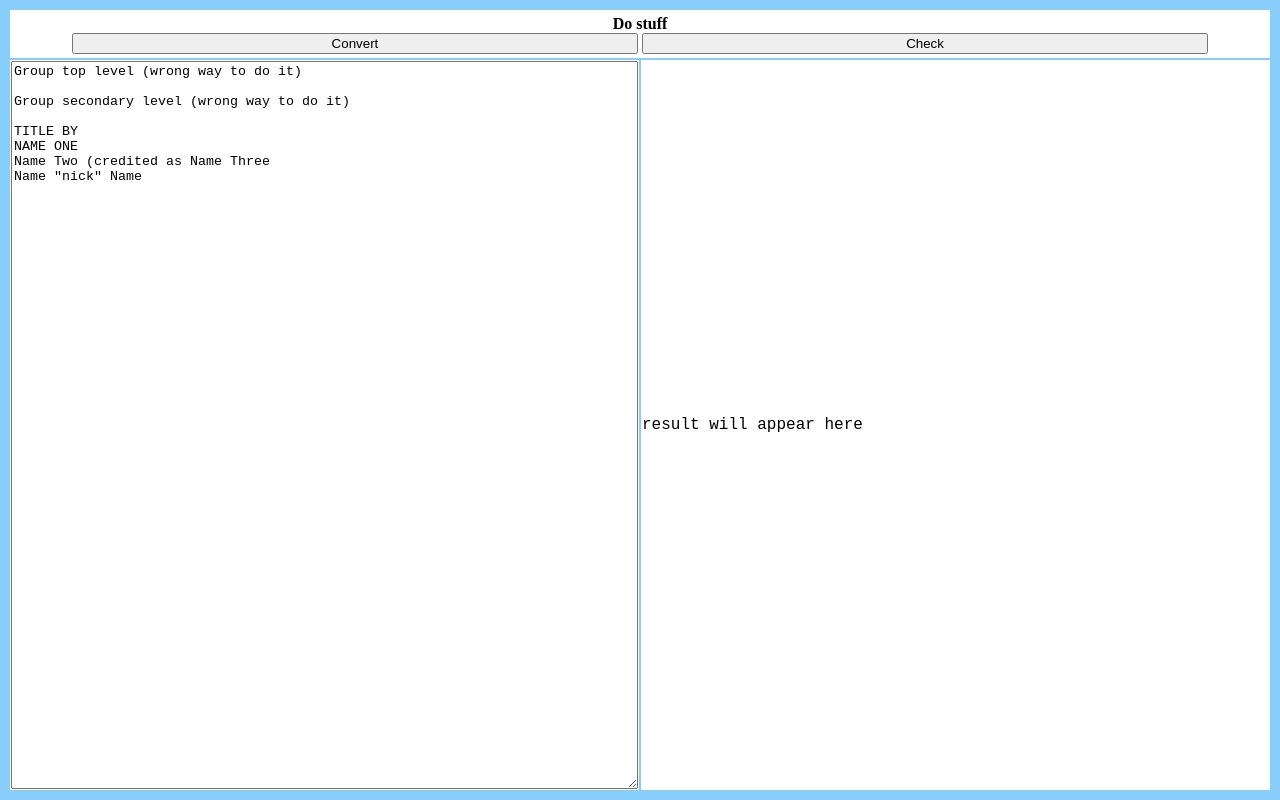
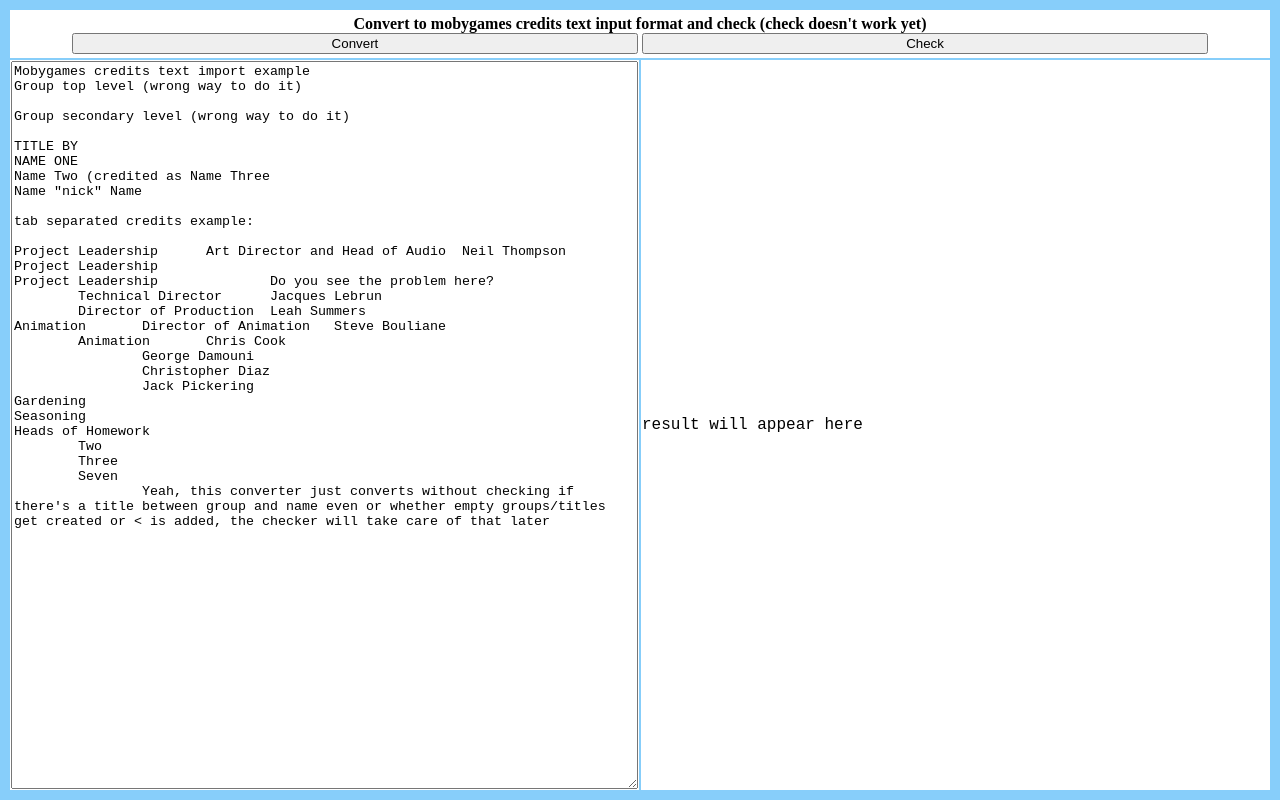
Before and after one commit to FishieCat/moby-import-check, a plain HTML site: page index.html in a window 1280 px wide. Drawn offline with Linux system fonts and the light colour scheme.

Commit message:
Examples, title

```diff
--- a/index.html
+++ b/index.html
@@ -17,24 +17,45 @@ span.warning { background-color: red; color: white; }
 <table>
 <tr>
 <th colspan="2">
-Do stuff<br>
+Convert to mobygames credits text input format and check (check doesn't work yet)<br>
 <button id="convert">Convert</button>
 <button id="check">Check</button>
 </th>
 </tr>
 <tr>
 <td class="split left">
-<textarea id="input">Group top level (wrong way to do it)
+<textarea id="input">Mobygames credits text import example
+Group top level (wrong way to do it)
 
 Group secondary level (wrong way to do it)
 
 TITLE BY
 NAME ONE
 Name Two (credited as Name Three
-Name "nick" Name</textarea>
+Name "nick" Name
+
+tab separated credits example:
+
+Project Leadership	Art Director and Head of Audio	Neil Thompson
+Project Leadership
+Project Leadership		Do you see the problem here?
+	Technical Director	Jacques Lebrun
+	Director of Production	Leah Summers
+Animation	Director of Animation	Steve Bouliane
+	Animation	Chris Cook
+		George Damouni
+		Christopher Diaz
+		Jack Pickering
+Gardening
+Seasoning
+Heads of Homework
+	Two
+	Three
+	Seven
+		Yeah, this converter just converts without checking if there's a title between group and name even or whether empty groups/titles get created or &lt; is added, the checker will take care of that later</textarea>
 </td>
 <td class="split">
-<div id="output" disabled>
+<div id="output" contenteditable>
 result will appear here
 </div>
 </td>
```
